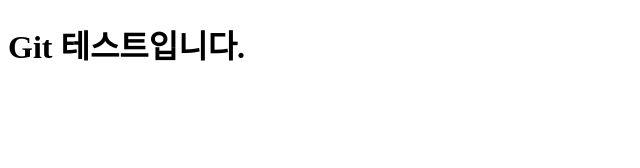
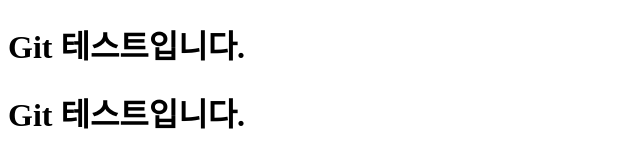
Before and after one commit to jong-sun/Work, a plain HTML site: page index.html in a window 1280 px wide. Shown: the whole page, without its empty margins (0-640 px from the left). Drawn offline with Linux system fonts and the light colour scheme.

Commit message:
2015-03-27 13:48

```diff
--- a/index.html
+++ b/index.html
@@ -6,5 +6,6 @@
 </head>
 <body>
 	<h1>Git 테스트입니다.</h1>
+	<h1>Git 테스트입니다.</h1>
 </body>
 </html>
```
